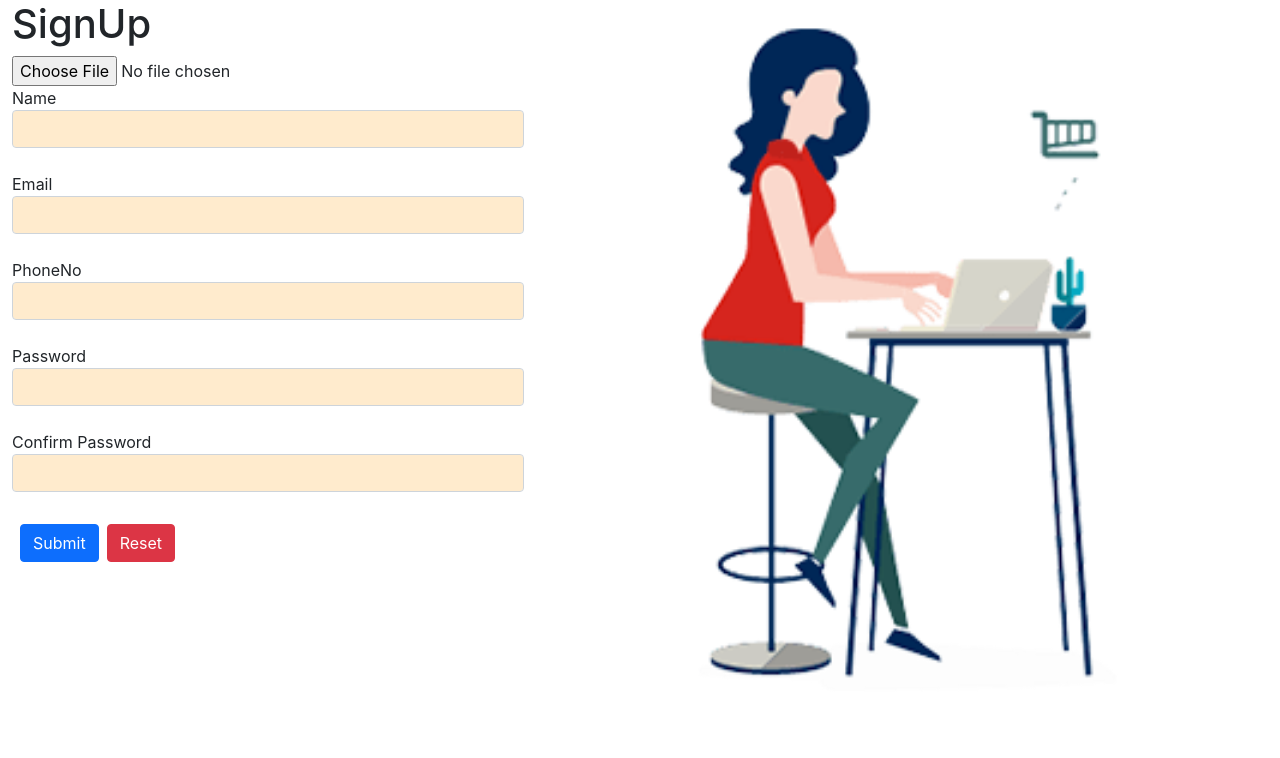
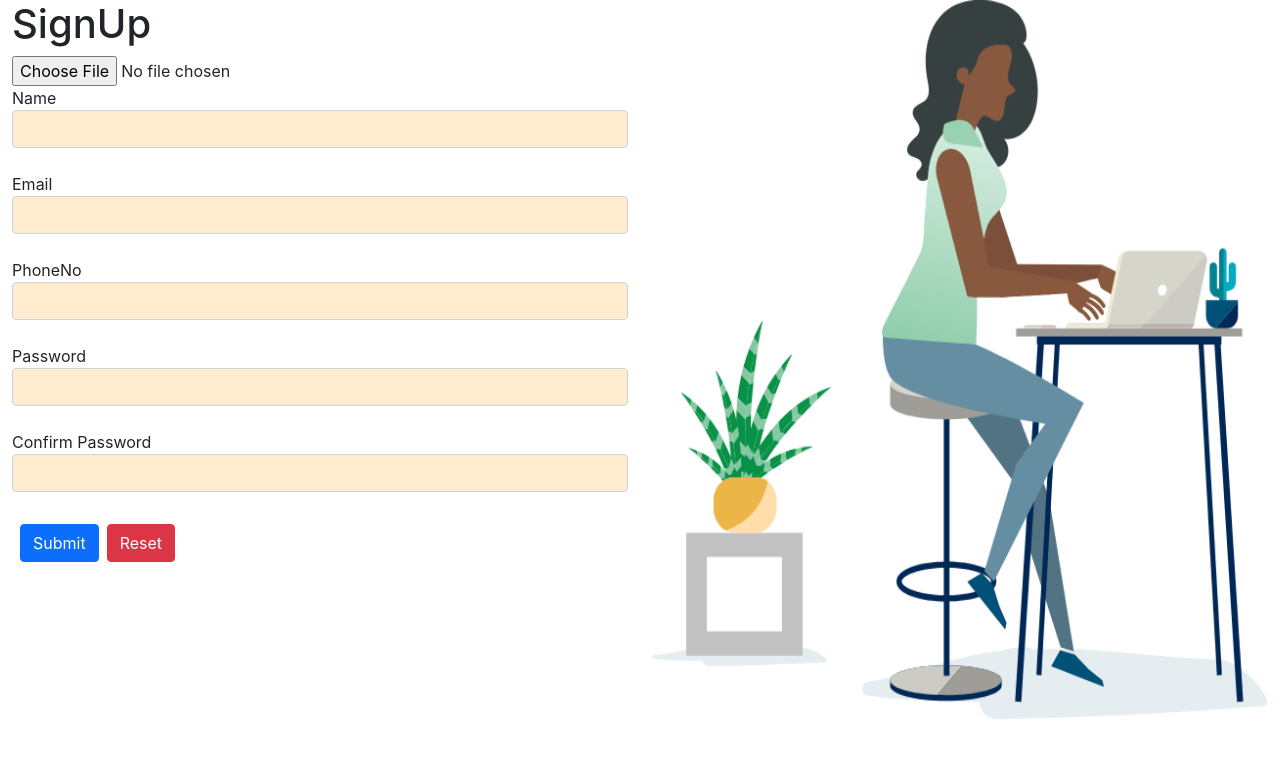
Before and after one commit to kalpshah485/react_practical_8, a React (Create React App) app: page /signup in a window 1280 px wide. Shown: the top 758 px of the page. Built offline with nearby package versions, Linux system fonts and the light colour scheme.

Commit message:
feat:Changed photo and added responsiveness.

```diff
--- a/src/App.css
+++ b/src/App.css
@@ -3,4 +3,5 @@
 }
 .woman-photo {
     height: 90vh;
+    width: inherit;
 }
--- a/src/pages/Signup.js
+++ b/src/pages/Signup.js
@@ -1,7 +1,7 @@
 import React, { useEffect, useState } from 'react';
 import { useDispatch, useSelector } from 'react-redux';
 import { useNavigate } from 'react-router-dom';
-import womanImage from '../assets/images/woman_icon.png'
+import womanImage from '../assets/images/signupImage.png';
 import { registerUser } from '../redux/actions';
 
 function Signup() {
@@ -17,7 +17,7 @@ function Signup() {
     if (user) {
       navigate('/home')
     }
-  }, [user,navigate]);
+  }, [user, navigate]);
 
   const handleSubmit = (event) => {
     event.preventDefault();
@@ -40,7 +40,7 @@ function Signup() {
   }
   return (
     <div className="row m-0 p-0">
-      <div className="col">
+      <div className="col col-md-6">
         <h1>
           SignUp
         </h1>
@@ -95,7 +95,7 @@ function Signup() {
           </button>
         </form>
       </div>
-      <div className="col">
+      <div className="col d-none d-md-block">
         <img className="woman-photo" src={womanImage} alt="woman" />
       </div>
     </div>
```
Also changed, not shown: src/assets/images/signupImage.png (added), src/assets/images/woman_icon.png (deleted).
